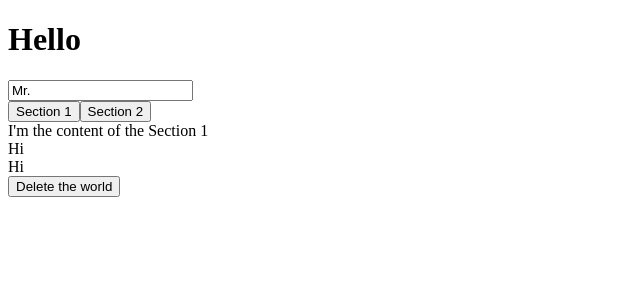
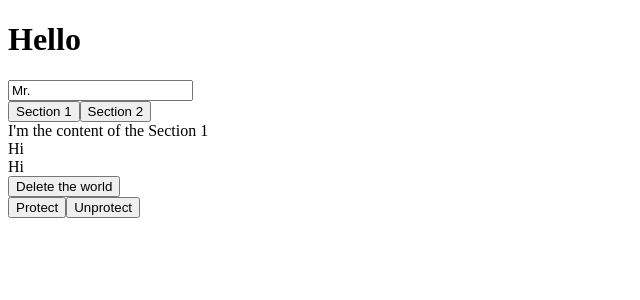
Before and after one commit to kingsky32/react-hooks, a React (Create React App) app: page / in a window 1280 px wide. Shown: the top 300 px of the page, without its empty margins (0-640 px from the left). Built offline with nearby package versions, Linux system fonts and the light colour scheme.

Commit message:
usePreventLeave

```diff
--- a/src/Components/App.js
+++ b/src/Components/App.js
@@ -1,6 +1,7 @@
 import UseClick from "./UseClick";
 import UseConfirm from "./UseConfirm";
 import UseInput from "./UseInput";
+import UsePreventLeave from "./UsePreventLeave";
 import UseTabs from "./UseTabs";
 import UseTitle from "./UseTitle";
 
@@ -12,6 +13,7 @@
       <UseTitle />
       <UseClick />
       <UseConfirm />
+      <UsePreventLeave />
     </div>
   );
 };
--- /dev/null
+++ b/src/Components/UsePreventLeave.js
@@ -0,0 +1,14 @@
+import React from "react";
+import usePreventLeave from "../Hooks/usePreventLeave";
+
+const UsePreventLeave = () => {
+  const { enablePrevent, disablePrevent } = usePreventLeave();
+  return (
+    <div>
+      <button onClick={enablePrevent}>Protect</button>
+      <button onClick={disablePrevent}>Unprotect</button>
+    </div>
+  );
+};
+
+export default UsePreventLeave;
--- /dev/null
+++ b/src/Hooks/usePreventLeave.js
@@ -0,0 +1,11 @@
+const usePreventLeave = () => {
+  const listener = (event) => {
+    event.preventDefault();
+    event.returnValue = "";
+  };
+  const enablePrevent = () => window.addEventListener("beforeunload", listener);
+  const disablePrevent = () => window.removeEventListener("beforeunload", listener);
+  return { enablePrevent, disablePrevent };
+};
+
+export default usePreventLeave;
```
Also changed, not shown: 1 other file (tests, documents, lock files or other folders).
